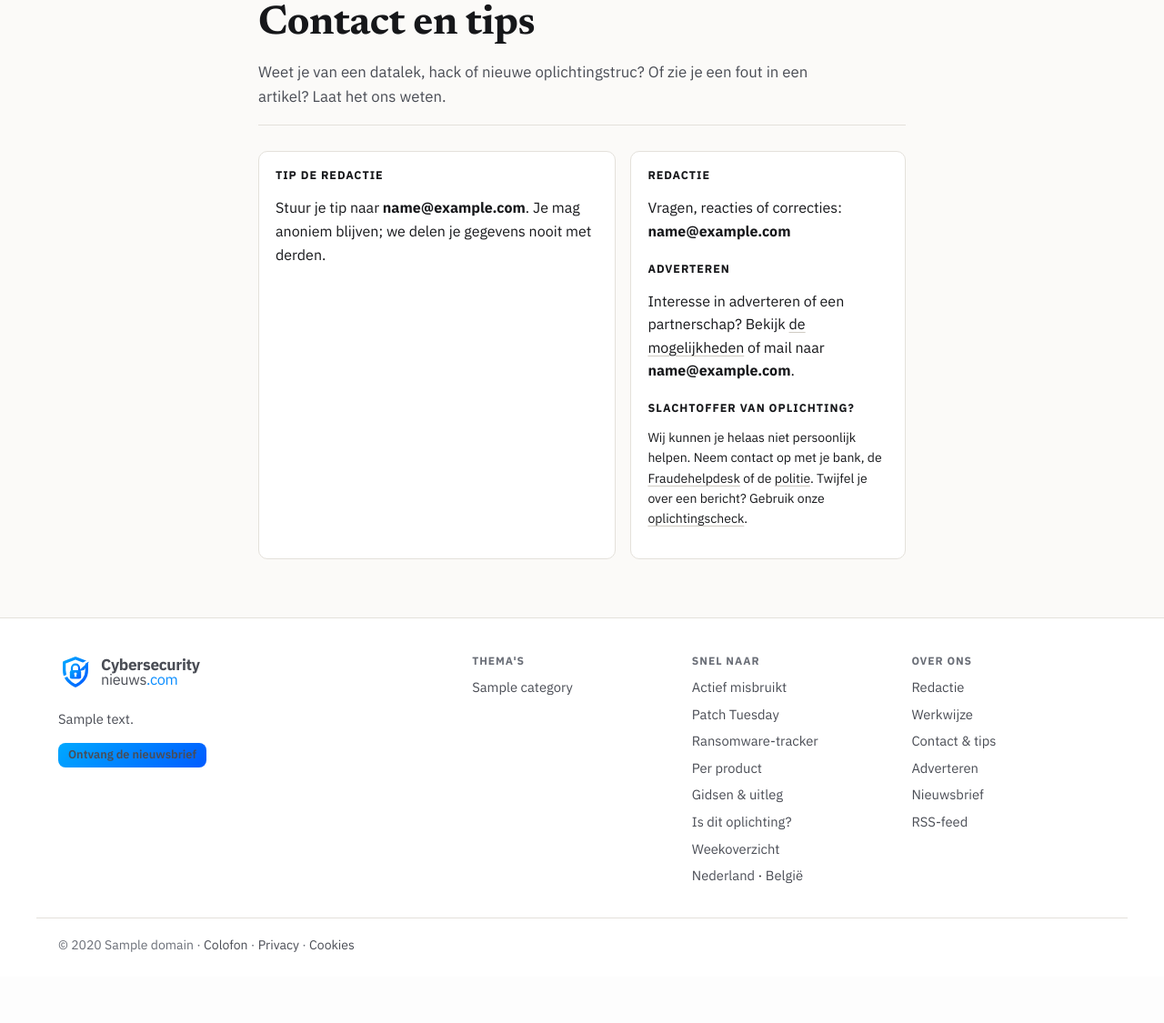
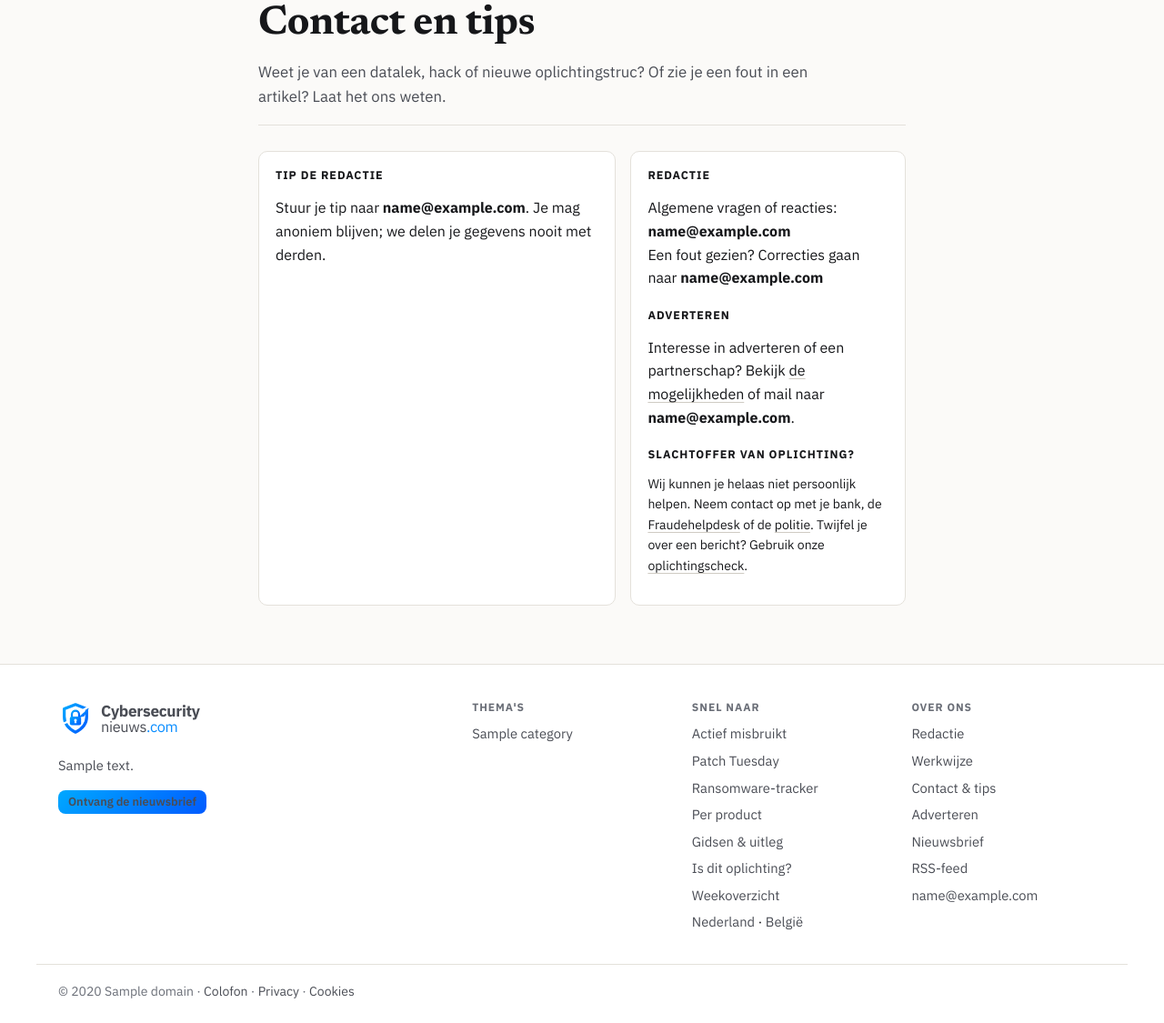
Before and after one commit to roeldevroed-rdv/cybersecuritynieuws.com, a Python web app: template templates/contact.html in a window 1280 px wide. Shown: the part 210-1335 px from the top of the page at 91% size. Before the commit the page ends 1257 px from the top, so only its background shows below. Run offline with Jinja, Linux system fonts and the light colour scheme; the template is opened without the code that fills it: most values are stand-ins (such as "Sample title", 1, 10 or a date in 2020); some libraries are stand-ins or nearby versions.

Commit message:
info@-adres toegevoegd: contact, privacy, colofon, footer en JSON-LD
Co-Authored-By: Claude Opus 5.5 <noreply@anthropic.com>
Claude-Session: https://claude.ai/code/session_011wL1KZWUErbCLd6CxVXXmA

```diff
--- a/config.yaml
+++ b/config.yaml
@@ -125,7 +125,8 @@ redactie:
   foto: "/static/img/roel-de-vroed.jpg"                      # bijv. /static/img/roel-de-vroed.jpg (vierkant, min. 400x400)
   bio: ""                       # korte achtergrond van de hoofdredacteur
   linkedin: ""                  # URL van je LinkedIn-profiel (optioneel)
-  email: "redactie@cybersecuritynieuws.com"
+  email: "redactie@cybersecuritynieuws.com"   # tips en correcties
+  info_email: "info@cybersecuritynieuws.com"  # algemene vragen, privacy, nieuwsbrief
   adverteren_email: "adverteren@cybersecuritynieuws.com"
   kvk: ""                       # KvK-nummer (verplicht vermelden als je een onderneming hebt)
   vestigingsplaats: ""
--- a/templates/base.html
+++ b/templates/base.html
@@ -90,6 +90,7 @@
         <li><a href="/adverteren/">Adverteren</a></li>
         <li><a href="/nieuwsbrief/">Nieuwsbrief</a></li>
         <li><a href="/rss.xml">RSS-feed</a></li>
+        <li><a href="mailto:{{ redactie.info_email }}">{{ redactie.info_email }}</a></li>
       </ul>
     </div>
   </div>
--- a/templates/colofon.html
+++ b/templates/colofon.html
@@ -8,6 +8,7 @@
     <dt>Hoofdredactie</dt><dd><a href="/redactie/">{{ editor }}</a></dd>
     {% if redactie.vestigingsplaats %}<dt>Vestigingsplaats</dt><dd>{{ redactie.vestigingsplaats }}</dd>{% endif %}
     {% if redactie.kvk %}<dt>KvK-nummer</dt><dd>{{ redactie.kvk }}</dd>{% endif %}
+    <dt>Algemeen</dt><dd>{{ redactie.info_email }}</dd>
     <dt>Redactie</dt><dd>{{ redactie.email }}</dd>
     <dt>Adverteren</dt><dd>{{ redactie.adverteren_email }} · <a href="/adverteren/">mogelijkheden</a></dd>
     <dt>Werkwijze</dt><dd><a href="/over/">Hoe wij werken</a> · <a href="/redactie/#correcties">correctiebeleid</a></dd>
--- a/templates/contact.html
+++ b/templates/contact.html
@@ -29,7 +29,7 @@
     </section>
     <section class="panel">
       <h2 class="panel__title">Redactie</h2>
-      <p>Vragen, reacties of correcties: <strong class="copyable">{{ redactie.email }}</strong></p>
+      <p>Algemene vragen of reacties: <strong class="copyable">{{ redactie.info_email }}</strong><br>Een fout gezien? Correcties gaan naar <strong class="copyable">{{ redactie.email }}</strong></p>
       <h2 class="panel__title">Adverteren</h2>
       <p>Interesse in adverteren of een partnerschap? Bekijk <a href="/adverteren/">de mogelijkheden</a> of mail naar <strong class="copyable">{{ redactie.adverteren_email }}</strong>.</p>
       <h2 class="panel__title">Slachtoffer van oplichting?</h2>
--- a/templates/home.html
+++ b/templates/home.html
@@ -10,7 +10,7 @@
      "potentialAction": {"@type": "SearchAction", "target": site.url ~ "/zoeken/?q={search_term_string}", "query-input": "required name=search_term_string"}},
     {"@type": "NewsMediaOrganization", "@id": site.url ~ "/#org", "name": site.name, "url": site.url ~ "/",
      "logo": {"@type": "ImageObject", "url": site.url ~ "/static/logo-512.png", "width": 512, "height": 512},
-     "email": redactie.email, "publishingPrinciples": site.url ~ "/over/", "correctionsPolicy": site.url ~ "/redactie/#correcties",
+     "email": redactie.info_email, "publishingPrinciples": site.url ~ "/over/", "correctionsPolicy": site.url ~ "/redactie/#correcties",
      "actionableFeedbackPolicy": site.url ~ "/contact/", "masthead": site.url ~ "/colofon/",
      "founder": ({"@type": "Person", "name": redactie.hoofdredacteur, "url": site.url ~ "/redactie/"} if redactie.hoofdredacteur else none)}
   ]
--- a/templates/privacy.html
+++ b/templates/privacy.html
@@ -7,7 +7,7 @@
     <p class="page-head__intro">Een cybersecuritysite hoort zuinig te zijn met jouw gegevens. Dat zijn we ook.</p></header>
   <div class="prose">
     <h2>Wie zijn wij?</h2>
-    <p>{{ site.name }} ({{ site.domain }}) wordt uitgegeven door {{ redactie.hoofdredacteur or site.name }}{% if redactie.vestigingsplaats %}, gevestigd in {{ redactie.vestigingsplaats }}{% endif %}{% if redactie.kvk %}, KvK-nummer {{ redactie.kvk }}{% endif %}. Vragen over privacy stel je via <strong>{{ redactie.email }}</strong>.</p>
+    <p>{{ site.name }} ({{ site.domain }}) wordt uitgegeven door {{ redactie.hoofdredacteur or site.name }}{% if redactie.vestigingsplaats %}, gevestigd in {{ redactie.vestigingsplaats }}{% endif %}{% if redactie.kvk %}, KvK-nummer {{ redactie.kvk }}{% endif %}. Vragen over privacy stel je via <strong>{{ redactie.info_email }}</strong>.</p>
 
     <h2>Welke gegevens verwerken we?</h2>
     <ul>
--- a/templates/redactie.html
+++ b/templates/redactie.html
@@ -3,7 +3,7 @@
 {% block description %}Wie maakt {{ site.name }}? De redactie, onze uitgangspunten en hoe je ons bereikt.{% endblock %}
 {% block meta %}<meta property="og:type" content="profile"><meta property="og:title" content="Redactie – {{ site.name }}">
 <script type="application/ld+json">{{ {"@context": "https://schema.org", "@type": "NewsMediaOrganization", "name": site.name, "url": site.url,
-  "logo": site.url ~ "/static/favicon.svg", "email": redactie.email, "publishingPrinciples": site.url ~ "/over/",
+  "logo": site.url ~ "/static/logo-512.png", "email": redactie.info_email, "publishingPrinciples": site.url ~ "/over/",
   "correctionsPolicy": site.url ~ "/redactie/#correcties", "actionableFeedbackPolicy": site.url ~ "/contact/",
   "founder": ({"@type": "Person", "name": redactie.hoofdredacteur, "jobTitle": redactie.rol, "url": site.url ~ "/redactie/", "image": (site.url ~ redactie.foto if redactie.foto else none), "sameAs": ([redactie.linkedin] if redactie.linkedin else [])} if redactie.hoofdredacteur else none)}|tojson }}</script>{% endblock %}
 {% block main %}
```
Also changed, not shown: CLAUDE.md (+1 -1 lines).
